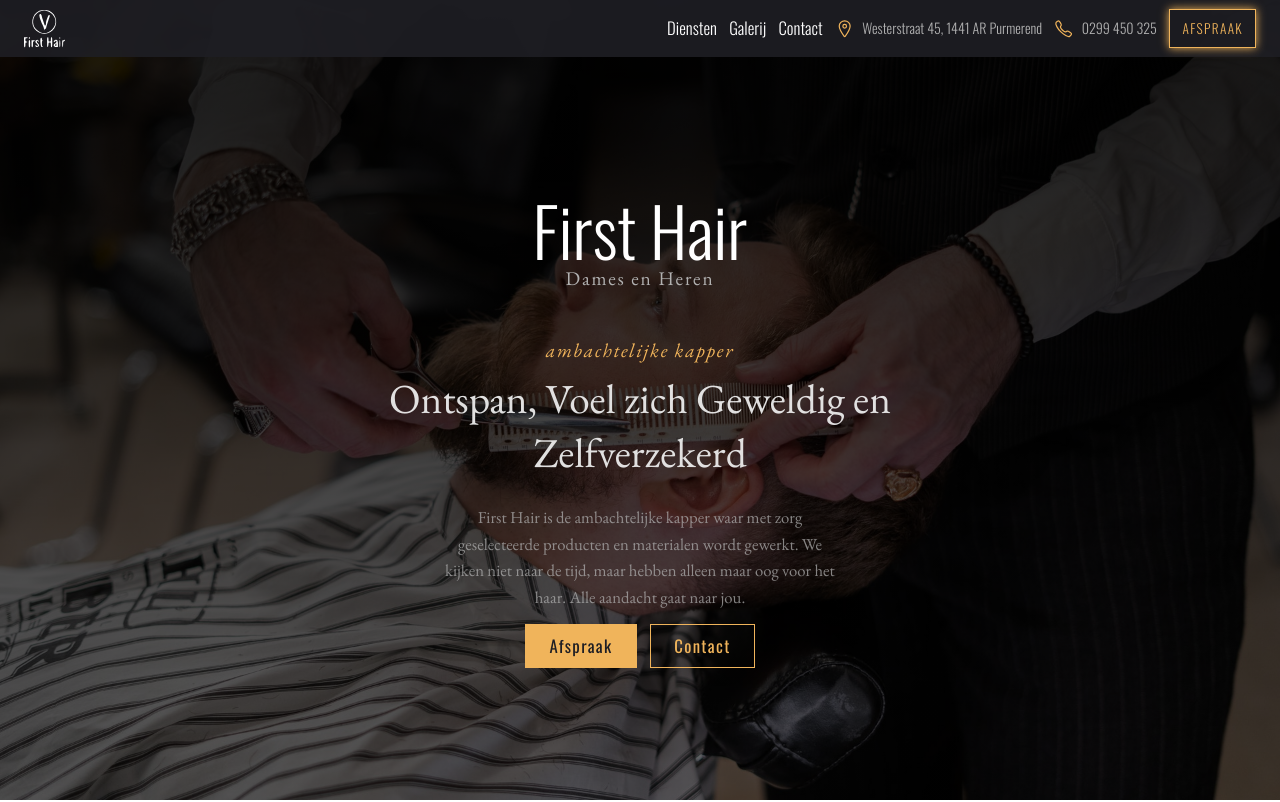
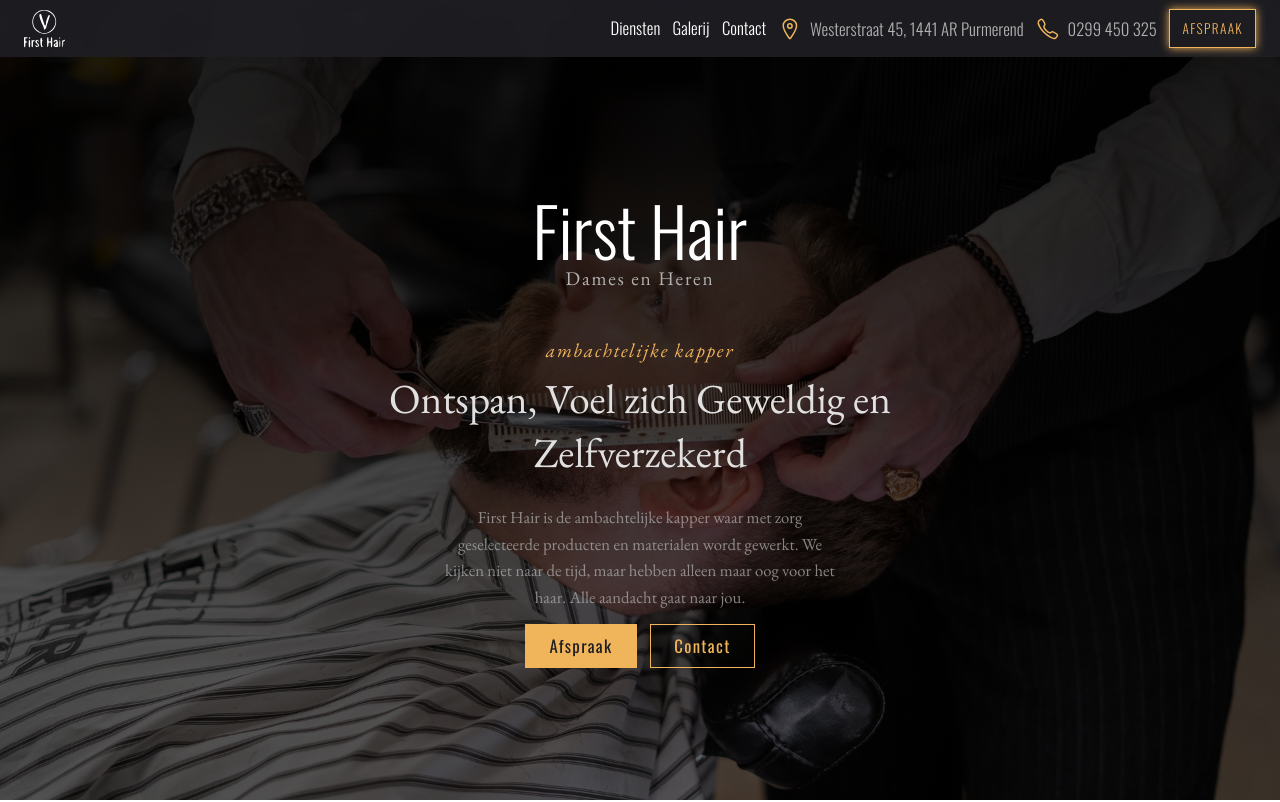
Before and after one commit to Vastlaan/firsthair, a Next.js app: page / in a window 1280 px wide. Shown: the top 802 px of the page. Built offline with nearby package versions, Linux system fonts and the light colour scheme.

Commit message:
Add custom link styled component

```diff
--- a/src/components/navigation/links/index.js
+++ b/src/components/navigation/links/index.js
@@ -2,7 +2,7 @@
 import gsap from "gsap";
 import styled from "styled-components";
 import Link from "next/link";
-import { respond, fonts } from "../../../styles";
+import { respond, fonts, CustomLink } from "../../../styles";
 import { IoLocationOutline, IoCallOutline } from "react-icons/io5";
 
 export default function LinksComponent({ displayMenu, isMobile }) {
@@ -30,16 +30,16 @@
                 <LinkItem>Contact</LinkItem>
             </Link>
             <a href="https://www.google.com/maps/place/First+Hair/@52.5095632,4.944381,15z/data=!4m5!3m4!1s0x0:0x963c1c3b6fc280b3!8m2!3d52.5095632!4d4.944381">
-                <Address>
+                <CustomLink>
                     <IoLocationOutline />
                     <p>Westerstraat 45, 1441 AR Purmerend</p>
-                </Address>
+                </CustomLink>
             </a>
             <a href="tel:0299450325">
-                <Address>
+                <CustomLink>
                     <IoCallOutline />
                     <p>0299 450 325</p>
-                </Address>
+                </CustomLink>
             </a>
             <Link href="/">
                 <Afspraak>Afspraak</Afspraak>
@@ -98,34 +98,6 @@
         )}
 `;
 
-const Address = styled.li`
-    display: flex;
-    align-items: center;
-    margin: 1.4rem 0 1.4rem 0;
-
-    ${() =>
-        respond(
-            "m",
-            `
-                margin: 0;
-                margin-right: 1.4rem;
-            `
-        )}
-
-    svg {
-        color: ${(p) => p.theme.primary};
-        font-size: 2.2rem;
-        margin-right: 0.9rem;
-    }
-    p {
-        font-family: ${fonts.heading};
-        font-size: 1.6rem;
-        font-weight: 300;
-        line-height: 1.3;
-        color: ${(p) => p.theme.grey_2};
-    }
-`;
-
 const Afspraak = styled.button`
     border: 1px solid ${(p) => p.theme.primary};
     padding: 0.9rem 1.4rem;
--- a/src/components/story/contact.js
+++ b/src/components/story/contact.js
@@ -1,7 +1,7 @@
 import styled from "styled-components";
 import {
     respond,
-    fonts,
+    CustomLink,
     Header4,
     TextItalic,
     Text,
@@ -29,26 +29,26 @@
                 <Text align="left">{data.body}</Text>
                 <FlexRow margin="1.4rem 0">
                     <a href="tel:0299450325">
-                        <Address>
+                        <CustomLink>
                             <IoCallSharp />
                             <p>0299 450 325</p>
-                        </Address>
+                        </CustomLink>
                     </a>
                 </FlexRow>
                 <FlexRow margin="1.4rem 0">
                     <a href="mailto:info@itcontext.nl">
-                        <Address>
+                        <CustomLink>
                             <IoMailSharp />
                             <p>info@firsthair.nl</p>
-                        </Address>
+                        </CustomLink>
                     </a>
                 </FlexRow>
                 <FlexRow margin="1.4rem 0">
                     <a href="https://www.facebook.com/First-Hair-665490813512845">
-                        <Address>
+                        <CustomLink>
                             <IoLogoFacebook />
                             <p>Volg ons op Facebook</p>
-                        </Address>
+                        </CustomLink>
                     </a>
                 </FlexRow>
             </Content>
@@ -65,34 +65,6 @@
         respond("s", "flex-direction: row; justify-content: space-between;")}
 `;
 
-const Address = styled.div`
-    display: flex;
-    align-items: center;
-    margin: 1.4rem 0;
-
-    ${() =>
-        respond(
-            "m",
-            `
-                margin: 0;
-                margin-right: 1.4rem;
-            `
-        )}
-
-    svg {
-        color: ${(p) => p.theme.primary};
-        font-size: 2.7rem;
-        margin-right: 0.9rem;
-    }
-    p {
-        font-family: ${fonts.heading};
-        font-size: 1.9rem;
-        font-weight: 300;
-        line-height: 1.3;
-        color: ${(p) => p.theme.grey_2};
-    }
-`;
-
 const Content = styled(FlexCol)`
     ${() =>
         respond("s", `align-items: flex-start; justify-content: flex-start;`)}
--- a/src/styles/components.js
+++ b/src/styles/components.js
@@ -72,3 +72,31 @@
         z-index: 1;
     }
 `;
+
+export const CustomLink = styled.div`
+    display: flex;
+    align-items: center;
+    margin: 1.4rem 0;
+
+    ${() =>
+        respond(
+            "m",
+            `
+                margin: 0;
+                margin-right: 1.4rem;
+            `
+        )}
+
+    svg {
+        color: ${(p) => p.theme.primary};
+        font-size: 2.7rem;
+        margin-right: 0.9rem;
+    }
+    p {
+        font-family: ${fonts.heading};
+        font-size: 1.9rem;
+        font-weight: 300;
+        line-height: 1.3;
+        color: ${(p) => p.theme.grey_2};
+    }
+`;
--- a/src/styles/index.js
+++ b/src/styles/index.js
@@ -8,7 +8,7 @@
     FlexCol,
     BilboardContainer,
 } from "./containers";
-import { Photo, ImageStory, Logo } from "./components";
+import { Photo, ImageStory, CustomLink, Logo } from "./components";
 import {
     Header3,
     Header4,
@@ -40,6 +40,7 @@
     Logo,
     Photo,
     ImageStory,
+    CustomLink,
     // typography
     Header1,
     Header3,
```
